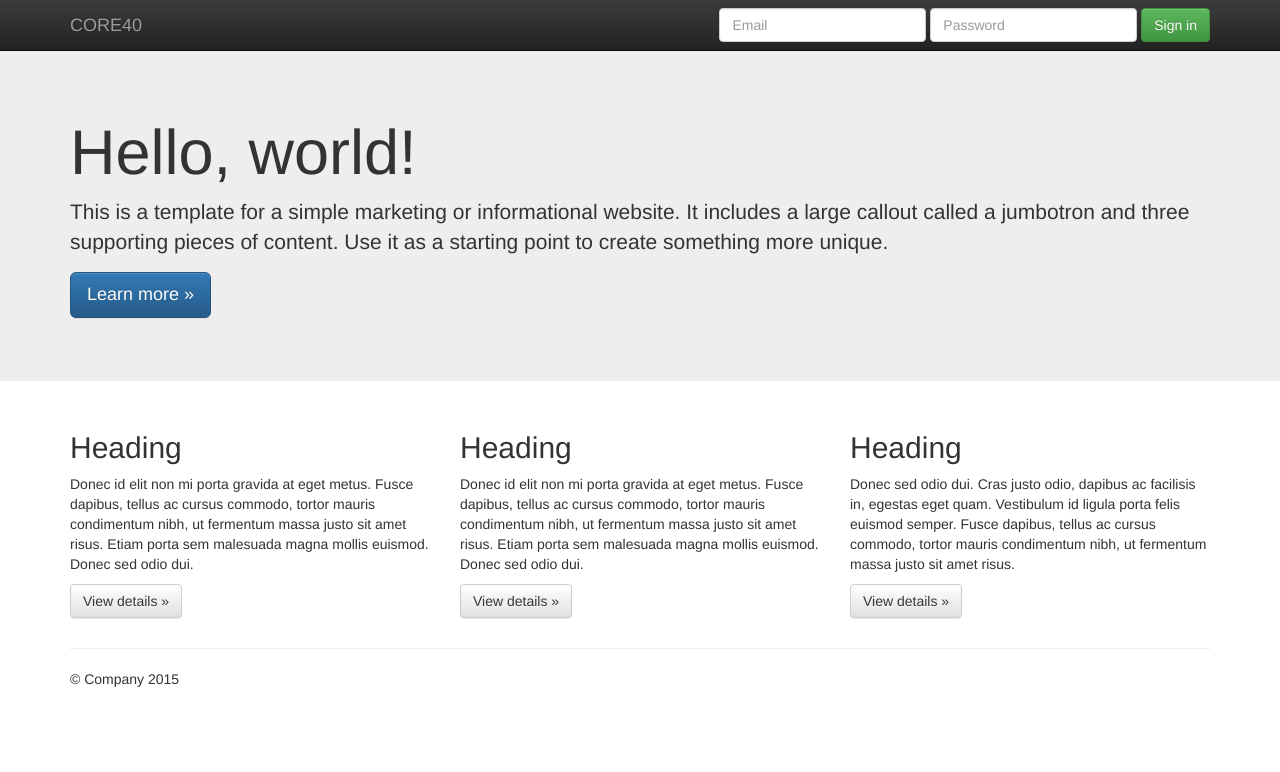
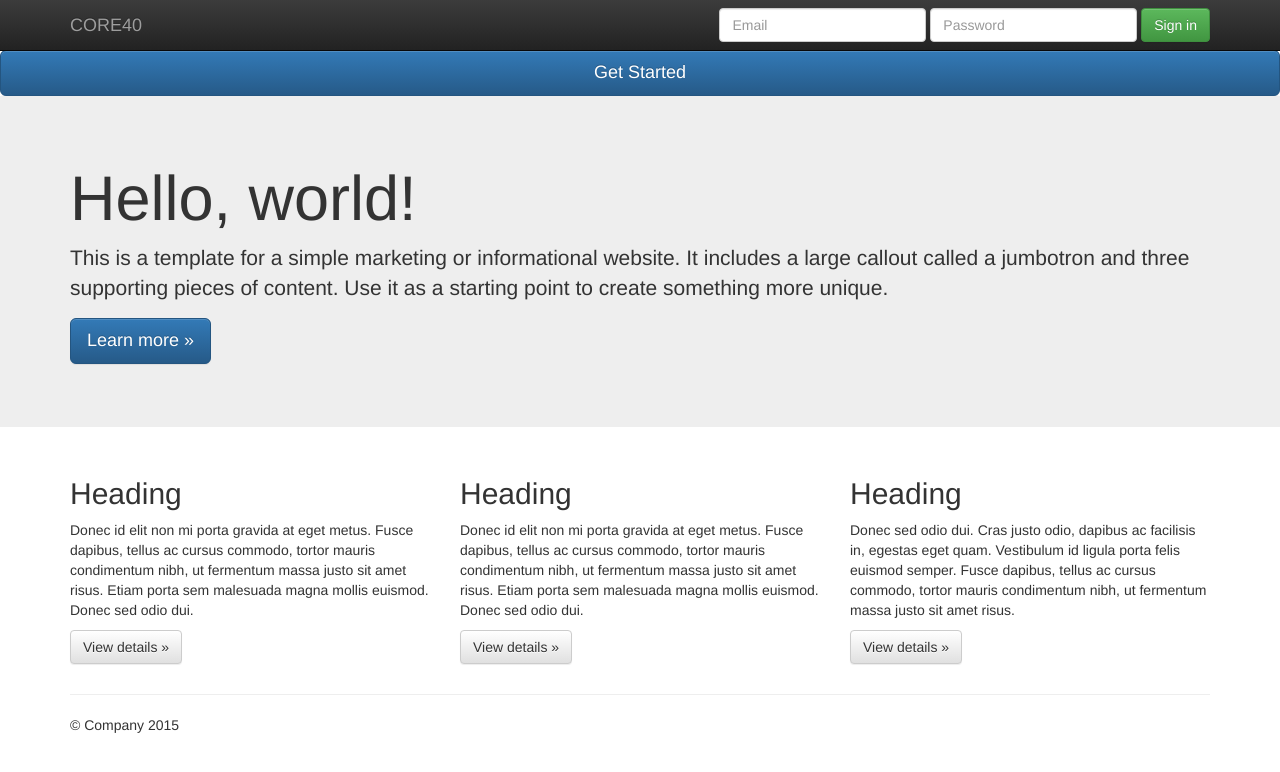
Before and after one commit to anandupender/core40, a plain HTML site: page index.html in a window 1280 px wide. Drawn offline with nearby package versions, Linux system fonts and the light colour scheme.

Commit message:
random thing

```diff
--- a/index.html
+++ b/index.html
@@ -20,6 +20,8 @@
         <script src="js/vendor/modernizr-2.8.3-respond-1.4.2.min.js"></script>
     </head>
     <body>
+    <a href="intro.html" class="btn btn-lg btn-primary btn-block">Get Started</a>
+
         <!--[if lt IE 8]>
             <p class="browserupgrade">You are using an <strong>outdated</strong> browser. Please <a href="http://browsehappy.com/">upgrade your browser</a> to improve your experience.</p>
         <![endif]-->
```
